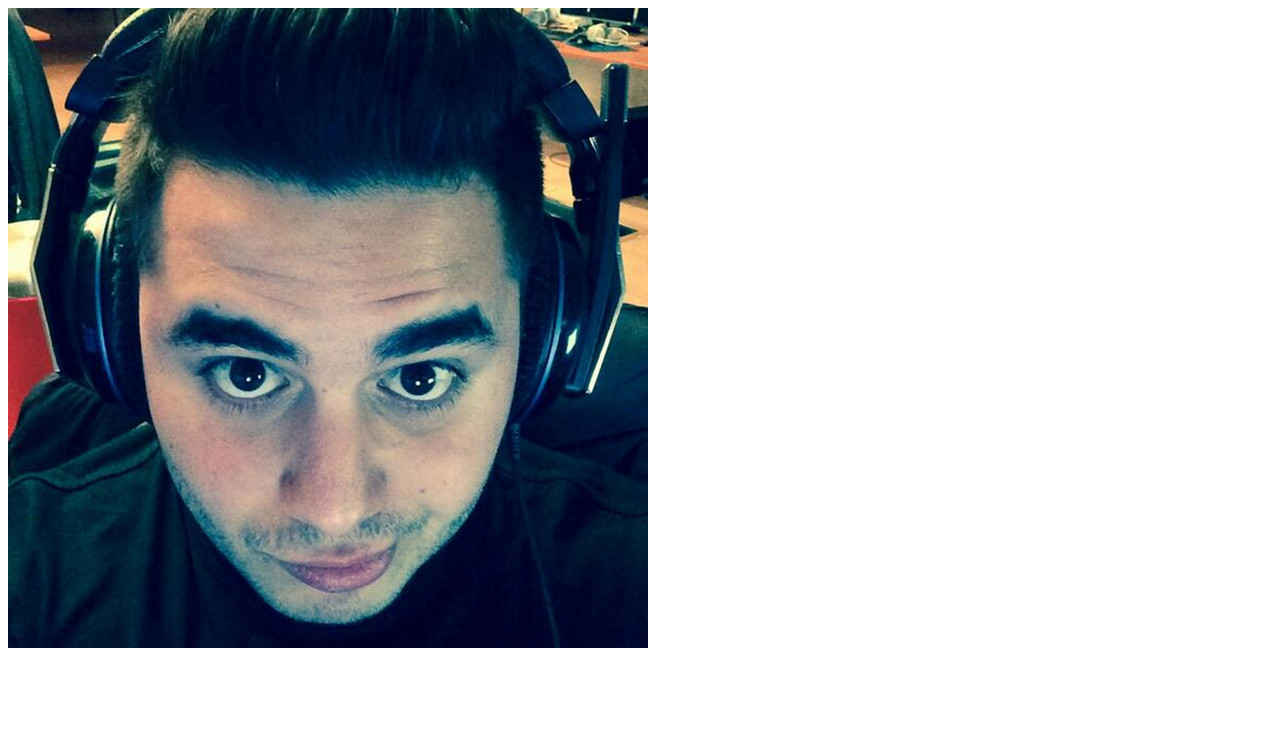
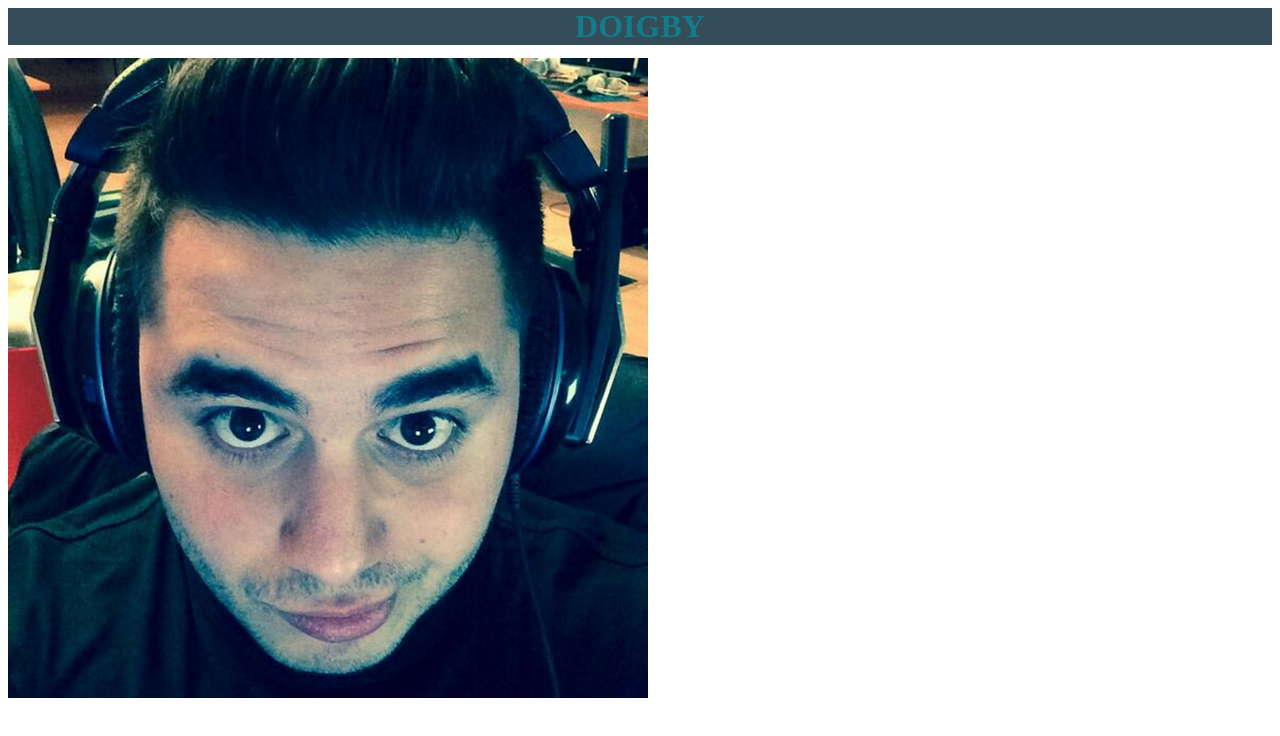
Before and after one commit to TheotimALBERTEAU/formation-html, a plain HTML site: page docs/index.html in a window 1280 px wide. Drawn offline with Linux system fonts and the light colour scheme.

Commit message:
Commit 7 first modifications

```diff
--- a/docs/index.html
+++ b/docs/index.html
@@ -7,7 +7,10 @@
     <link rel="stylesheet" href="style.css">
 </head>
 <body>
-    <script src="script.js"></script>
-    <img src="doigbygoat.jpg" alt="doigby">
+    <header></header>
+        <script src="script.js"></script>
+        <h1>DOIGBY</h1>
+        <img src="doigbygoat.jpg" alt="doigby">
+    </header>
 </body>
 </html>
--- a/docs/style.css
+++ b/docs/style.css
@@ -0,0 +1,9 @@
+h1 {
+    display: flex;
+    margin: 0 auto 1vw;
+
+    justify-content: center;
+
+    color: #137C8B;
+    background: #344D59;
+}
```
